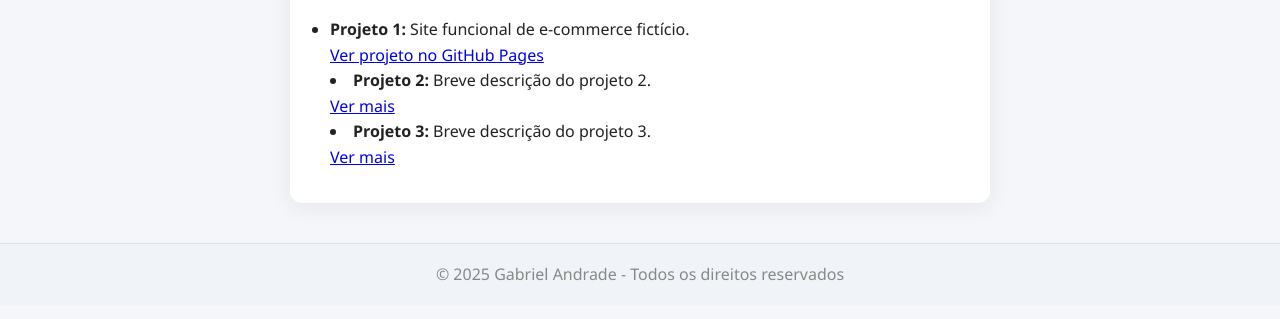
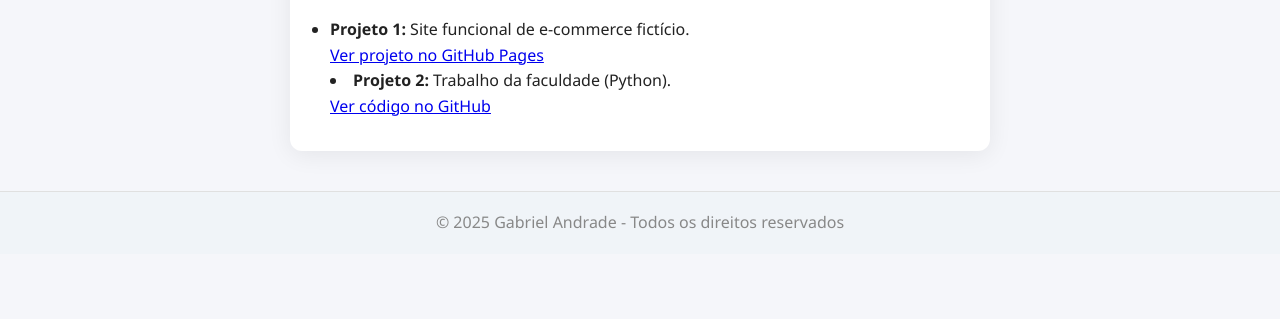
Before and after one commit to Gabriel-Reis2/meu-portfolio, a plain HTML site: page portfolio.html in a window 1280 px wide. Shown: the part 353-672 px from the top of the page. Drawn offline with Linux system fonts and the light colour scheme.

Commit message:
Atualização do trabalho em Python

```diff
--- a/portfolio.html
+++ b/portfolio.html
@@ -31,16 +31,12 @@
   </article>
 
   <!-- Se tiver mais projetos, acrescentamos aqui -->
-</section>
-
+    </section>
+    <section>
         </li>
         <li>
-          <strong>Projeto 2:</strong> Breve descrição do projeto 2.<br>
-          <a href="#">Ver mais</a>
-        </li>
-        <li>
-          <strong>Projeto 3:</strong> Breve descrição do projeto 3.<br>
-          <a href="#">Ver mais</a>
+          <strong>Projeto 2:</strong> Trabalho da faculdade (Python).<br>
+          <a href="https://github.com/Gabriel-Reis2/meu-trabalho-python.git">Ver código no GitHub</a>
         </li>
       </ul>
     </section>
```
